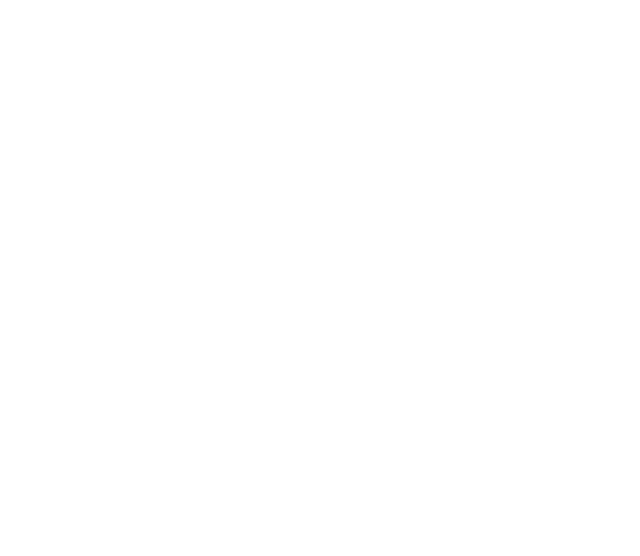
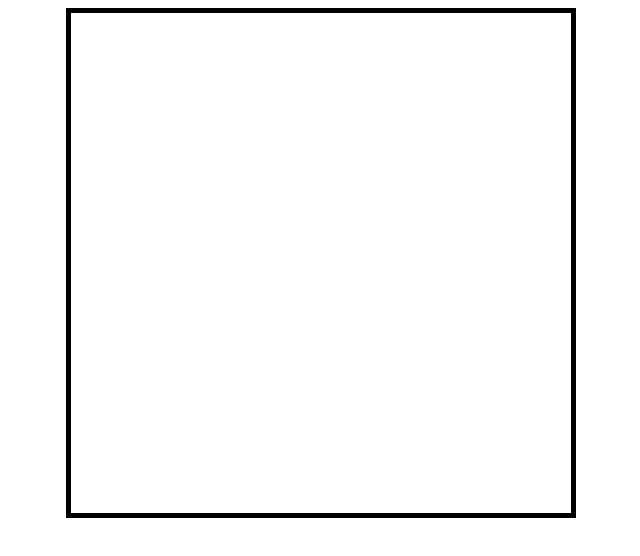
Before and after one commit to Jacoponigro/htmlcss-shop, a plain HTML site: page index.html in a window 1280 px wide. Shown: the whole page, without its empty margins (319-959 px from the left). Drawn offline with Linux system fonts and the light colour scheme.

Commit message:
definito contenitore

```diff
--- a/index.html
+++ b/index.html
@@ -2,9 +2,14 @@
 <html lang="en" dir="ltr">
   <head>
     <meta charset="utf-8">
-    <title></title>
+    <title>shop</title>
+    <link rel="stylesheet" href="style.css">
   </head>
   <body>
+    <div class="container">
+
+
+    </div>
 
   </body>
 </html>
--- a/style.css
+++ b/style.css
@@ -0,0 +1,9 @@
+.container{
+  height: 500px;
+  width: 500px;
+border-style:solid;
+ border-color: black;
+ border-width:5px;
+ margin: auto;
+
+}
```
